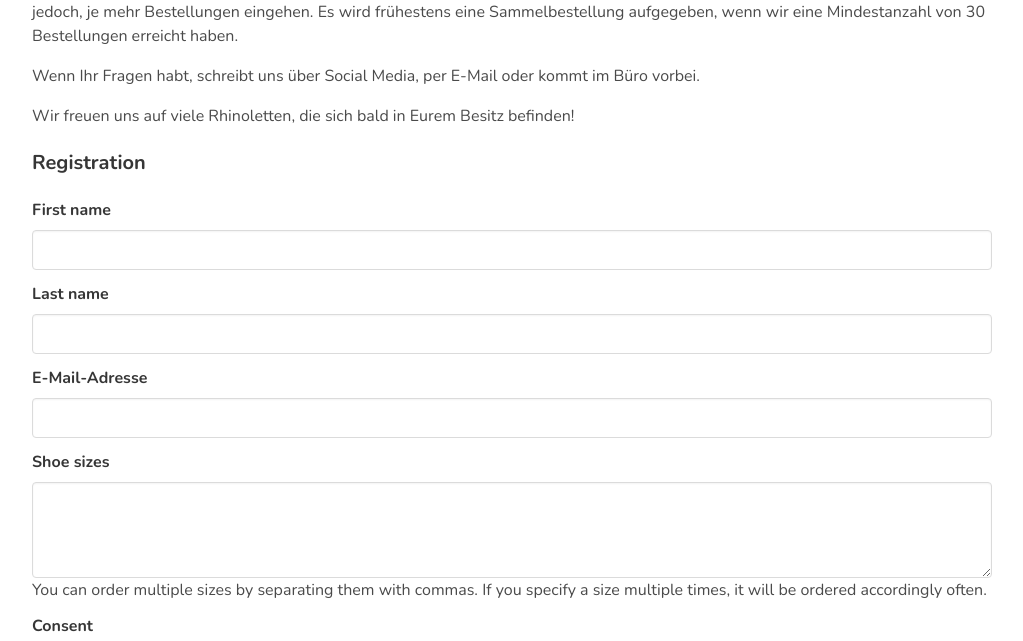
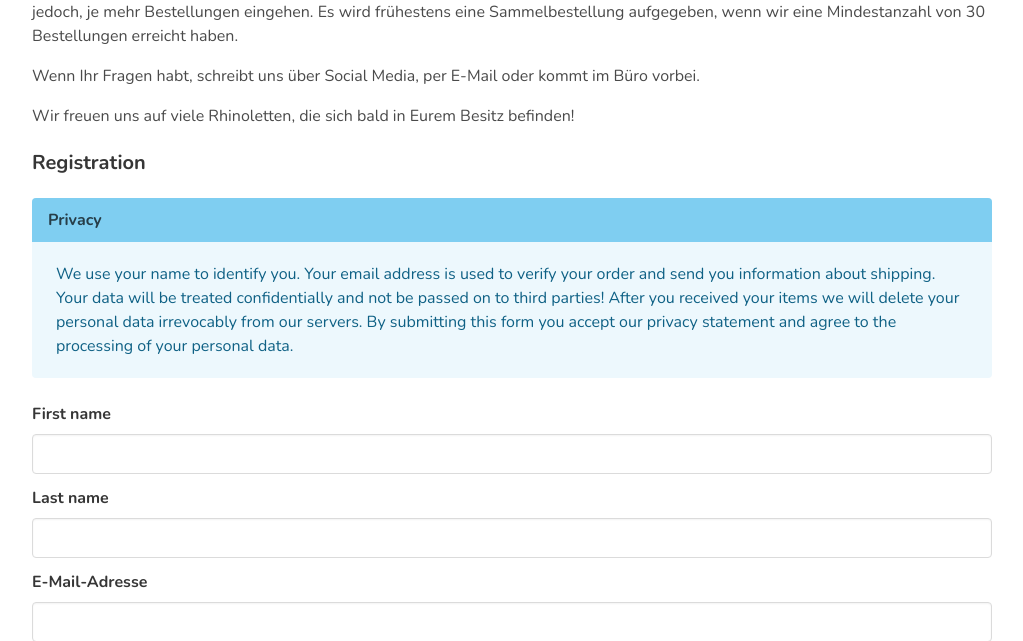
Before and after one commit to timptner/farafmb, a Django app: page /de/merchandise/ in a window 1280 px wide. Shown: the part 235-876 px from the top of the page, without its empty margins (128-1151 px from the left). Run offline with Django 4.2, Linux system fonts and the light colour scheme; some libraries are stand-ins or nearby versions.

Commit message:
Add privacy information

```diff
--- a/merchandise/templates/merchandise/order_form.html
+++ b/merchandise/templates/merchandise/order_form.html
@@ -24,6 +24,19 @@
 
     <h5 class="title is-5">{% trans "Registration" %}</h5>
 
+    <article class="message is-info">
+        <div class="message-header">{% trans "Privacy" %}</div>
+        <div class="message-body">
+            {% blocktrans %}
+                We use your name to identify you. Your email address is used to verify your order and send you
+                information about shipping. Your data will be treated confidentially and not be passed on to third
+                parties! After you received your items we will delete your personal data irrevocably from our servers.
+                By submitting this form you accept our privacy statement and agree to the processing of your personal
+                data.
+            {% endblocktrans %}
+        </div>
+    </article>
+
     <form method="POST">
         {% csrf_token %}
 
```
